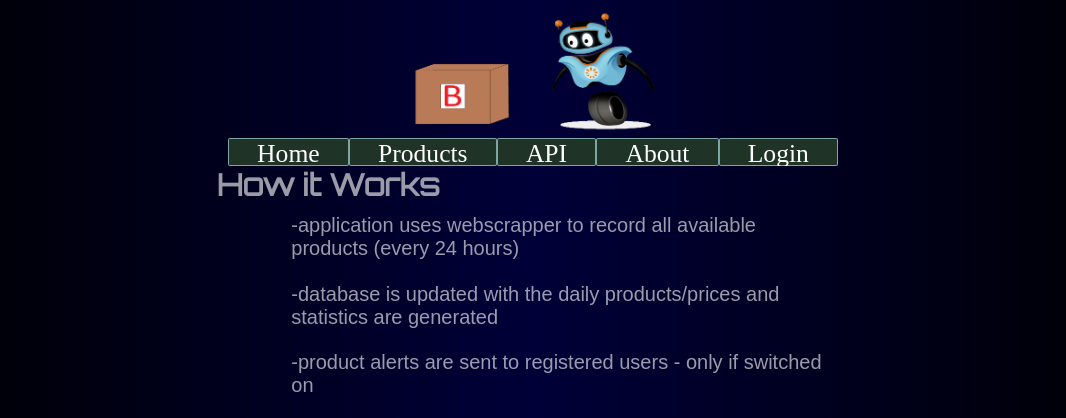
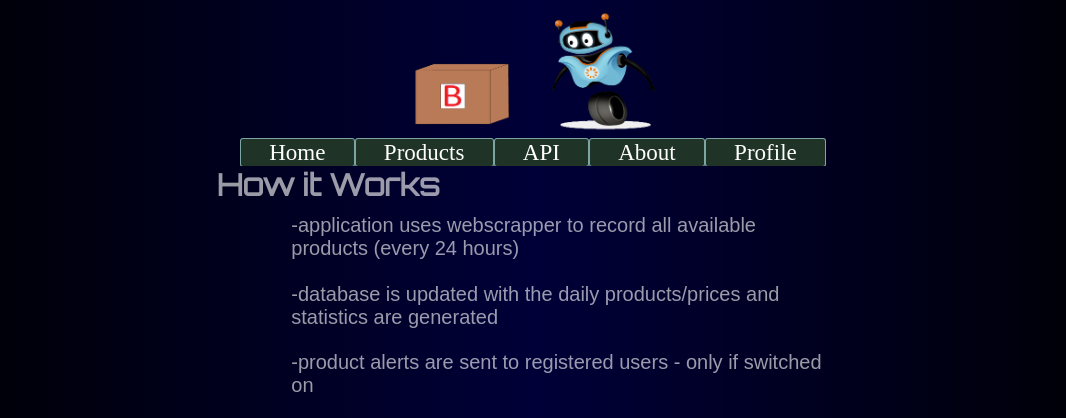
Before and after one commit to WANI0N/bora-bora-analyzer, a Python web app: template application/templates/about.html in a window 1280 px wide. Shown: the top 418 px of the page, without its empty margins (107-1173 px from the left). Run offline with Jinja, Linux system fonts and the light colour scheme; the template is opened without the code that fills it, so the values that code supplies are empty; some web fonts are replaced.

Commit message:
changed to static nav bar

```diff
--- a/application/__init__.py
+++ b/application/__init__.py
@@ -28,7 +28,7 @@ mail_settings = {
 
 app.config.update(mail_settings)
 server_mail = Mail(app)
-app.config['SEND_FILE_MAX_AGE_DEFAULT'] = 0
+# app.config['SEND_FILE_MAX_AGE_DEFAULT'] = 0
 #connecting to db
 DATABASE_URL=f'mongodb+srv://user:{os.environ.get("DB_PASSWORD")}'\
               f'@cluster0.zgmnh.mongodb.net/{os.environ.get("DB_NAME")}?'\
--- a/application/static/css/main.css
+++ b/application/static/css/main.css
@@ -64,12 +64,16 @@ nav a {
 .nav-item {
     /* font-size: 30px; */
     border:1px solid rgba(192, 250, 255, 0.582);
-    border-radius: 2px;
+    border-radius: 3px;
     top:0;
     position: relative;
-    font-size: 2vw;
+    font-size: 1.8vw;
     display: inline;
+    margin-top:auto;
     background-color: rgb(31, 51, 38);
+}
+.nav-item:hover{
+    border-color:rgba(255, 0, 234, 0.52);
 }
 .nav-db-stats{
     margin-left: -150px;
--- a/application/templates/includes/nav.html
+++ b/application/templates/includes/nav.html
@@ -10,11 +10,9 @@
         <li class="nav-item"><a href="{{ url_for('products') }}" class="nav-link {% if activePage.link == 'products' %}active{% endif %}">Products</a></li>
         <li class="nav-item"><a href="/api" class="nav-link">API</a></li>
         <li class="nav-item"><a href="{{ url_for('about') }}" class="nav-link {% if activePage.link == 'about' %}active{% endif %}">About</a></li>
-        {% if activePage.login == True %}
-          <li class="nav-item"><a href="{{ url_for('profile') }}" class="nav-link {% if activePage.link == 'profile' %}active{% endif %}">Profile</a></li>
-        {% else %}
-          <li class="nav-item"><a href="{{ url_for('login') }}" class="nav-link {% if activePage.link == 'login' %}active{% endif %}">Login</a></li>
-        {% endif %}
+
+        <li class="nav-item"><a href="{{ url_for('profile') }}" class="nav-link {% if activePage.link == 'profile' %}active{% endif %}">Profile</a></li>
+
     </nav>
 
     <div class="topnav">
@@ -37,15 +35,12 @@
         {% if activePage.label != 'About' %}
           <a href="{{ url_for('about') }}">About</a>
         {% endif %}
-        {% if activePage.login == True %}
-          {% if activePage.label != 'Profile' %}
-            <a href="{{ url_for('profile') }}">Profile</a>
-          {% endif %}
-        {% else %}
-          {% if activePage.label != 'Login' %}
-            <a href="{{ url_for('login') }}">Login</a>
-          {% endif %}
+
+
+        {% if activePage.label != 'Profile' %}
+          <a href="{{ url_for('profile') }}">Profile</a>
         {% endif %}
+
       </div>
       <a href="javascript:void(0);" class="icon" onclick="expandMenu('myLinks')">
         <i class="fa fa-bars"></i>
```
Also changed, not shown: application/routes.py (+14 -14 lines).
